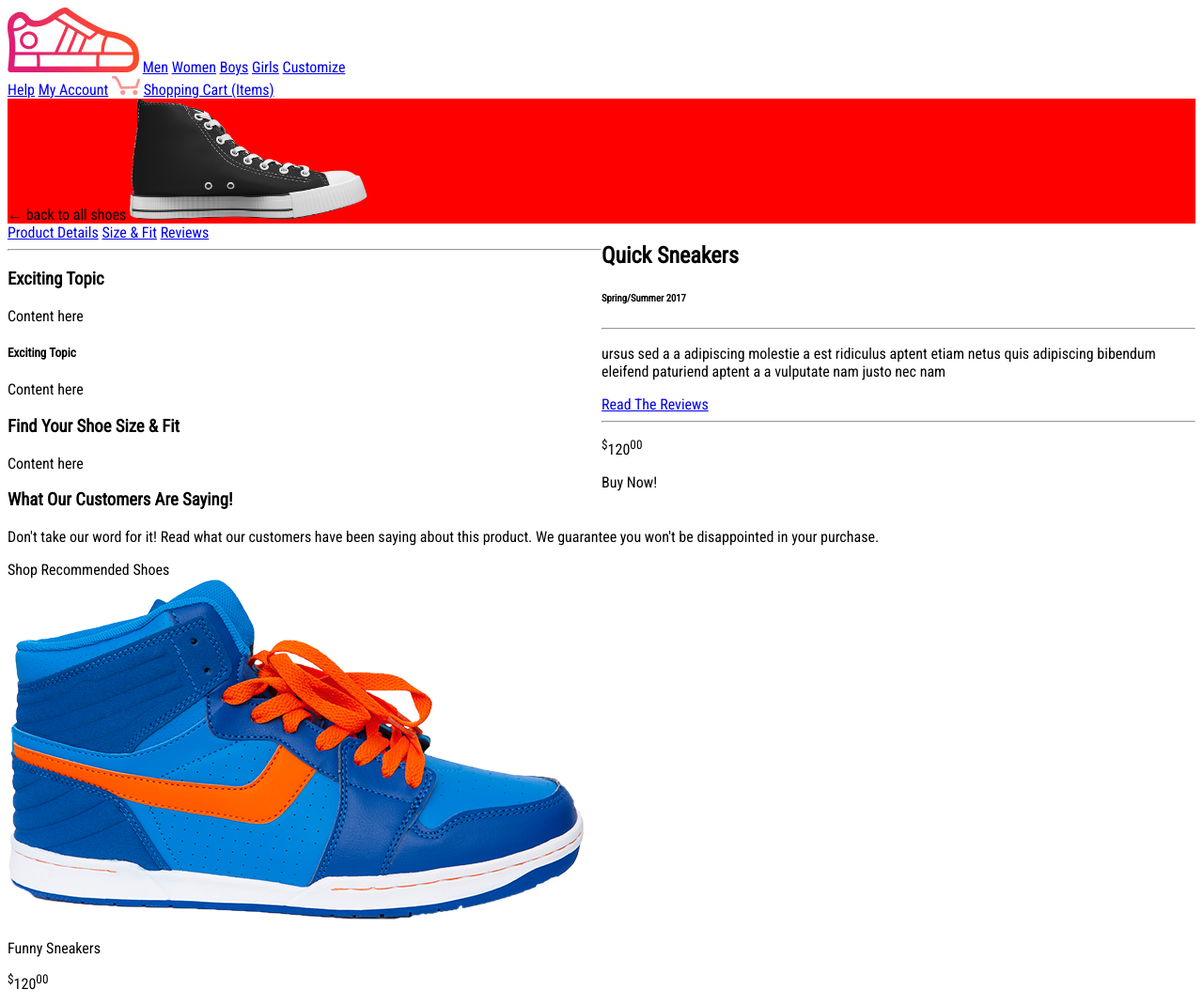
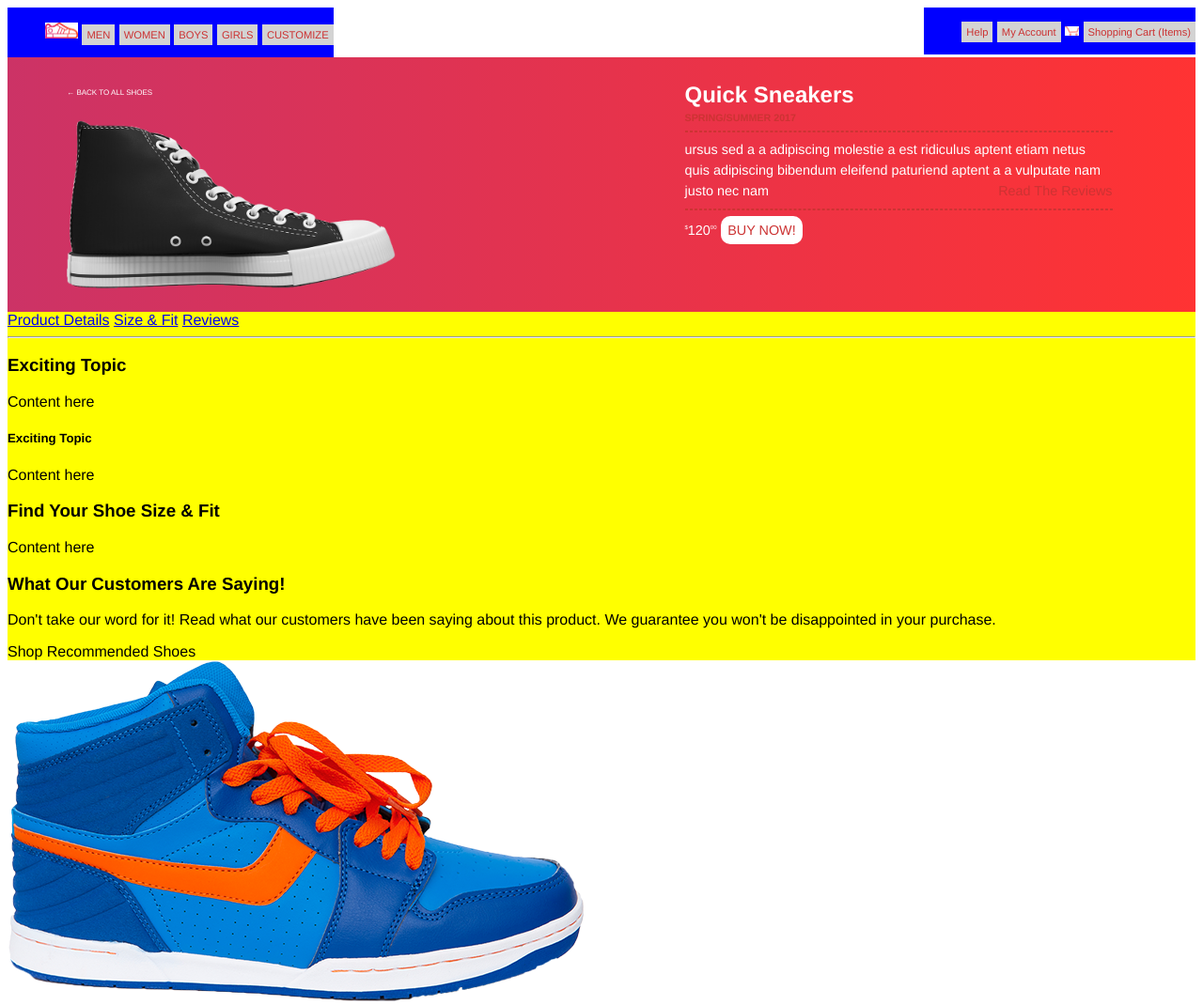
Before and after one commit to LyndseyR/Day1-TIY-Foundations, a plain HTML site: page index.html in a window 1280 px wide. Shown: the top 1070 px of the page at 94% size. Drawn offline with Linux system fonts and the light colour scheme.

Commit message:
Updated Nav Bar and Top Banner
Created inline blocks for navigation and the top banner

```diff
--- a/index.html
+++ b/index.html
@@ -3,30 +3,36 @@
   <head>
     <meta charset="utf-8">
     <title>TIY Mockup</title>
-    <link href="https://fonts.googleapis.com/css?family=Roboto+Condensed" rel="stylesheet">
     <link rel="stylesheet" type="text/css" href="style.css">
   </head>
   <body>
     <header>
       <div class="nav">
-        <img src="images/logo.jpg" alt="Logo">
-        <a href="#">Men</a>
-        <a href="#">Women</a>
-        <a href="#">Boys</a>
-        <a href="#">Girls</a>
-        <a href="#">Customize</a>
+        <div class="navLeft">
+          <ul>
+            <li><img class="logo" src="images/logo.jpg" alt="Logo"></li>
+            <li><a href="#">Men</a></li>
+            <li><a href="#">Women</a></li>
+            <li><a href="#">Boys</a></li>
+            <li><a href="#">Girls</a></li>
+            <li><a href="#">Customize</a></li>
+          </ul>
+        </div>
+        <div class="navRight">
+          <ul>
+            <li><a href="#">Help</a></li>
+            <li><a href="#">My Account</a></li>
+            <li><img class="cart" src="images/cart.jpg" alt="Shopping Cart"></li>
+            <li><a href="#">Shopping Cart (Items)</a></li>
+          </ul>
+        </div>
       </div>
-      <div class="navHeader">
-        <a href="#">Help</a>
-        <a href="#">My Account</a>
-        <img src="images/cart.jpg" alt="Shopping Cart">
-        <a href="#">Shopping Cart (Items)</a>
     </header>
 
     <section class="topBanner">
       <div class="shoeGraphic">
         &larr; back to all shoes
-        <img src="images/shoe1.png" alt="Black Converse">
+        <img class="shoe" src="images/shoe1.png" alt="Black Converse">
       </div>
       <div class="bannerContent">
         <h1>
@@ -39,7 +45,7 @@
         <p>
           ursus sed a a adipiscing molestie a est ridiculus aptent etiam netus quis adipiscing bibendum eleifend paturiend aptent a a vulputate nam justo nec nam
         </p>
-        <a href="#">Read The Reviews</a>
+        <a href="#"><p class="reviews">Read The Reviews</p></a>
         <hr class="dashed">
         <p class="price"><sup>$</sup>120<sup>00</sup></p>
         <p class="buyButton">Buy Now!</p>
@@ -95,18 +101,22 @@
 
     <footer>
       <div class="nav">
-        <img src="images/logo.jpg" alt="Logo">
-        <a href="#">Men</a>
-        <a href="#">Women</a>
-        <a href="#">Boys</a>
-        <a href="#">Girls</a>
-        <a href="#">Customize</a>
+        <div class="navLeft">
+          <ul>
+            <li><img class="logo" src="images/logo.jpg" alt="Logo"></li>
+            <li><a href="#">Men</a></li>
+            <li><a href="#">Women</a></li>
+            <li><a href="#">Boys</a></li>
+            <li><a href="#">Girls</a></li>
+            <li><a href="#">Customize</a></li>
+          </ul>
+        </div>
+        <div class="navFooter">
+          <a href="#">Shipping</a> &vert;
+          <a href="#">Terms &amp; Conditions</a> &vert;
+          <a href="#">&copy; Copyright 2017, Sneaker Shop, LLC.</a>
       </div>
-      <div class="navFooter">
-        <a href="#">Shipping</a> &vert;
-        <a href="#">Terms &amp; Conditions</a> &vert;
-        <a href="#">&copy; Copyright 2017, Sneaker Shop, LLC.</a>
-      </div>
+    </div>
     </footer>
   </body>
 </html>
--- a/style.css
+++ b/style.css
@@ -1,20 +1,122 @@
 body {
-  font-family: Roboto Condensed, arial, sans-serif;
+  font-family: Helvetica, arial, sans-serif;
+}
+/*************************
+Navigation**************/
+
+.nav li {
+  list-style-type: none;
+  display: inline-block;
 }
 
-.topBanner {
-  background-color: red;
+.nav a {
+  padding: 5px;
+  color: #cc3333;
+  font-size: .7em;
+  background-color: lightgrey;
+  text-decoration: none;
 }
 
-.shoeGraphic {
-  width: 50%
+.navLeft{
   float: left;
+  background-color: blue;
+  text-transform: uppercase;
 }
 
-.shoeGraphic img {
-  width: 20%;
+.navRight {
+  background-color: blue;
+
+  float: right;
 }
- .bannerContent {
-   width: 50%;
-   float: right;
- }
+
+.logo {
+  width: 35px;
+}
+
+.cart {
+  width: 15px;
+}
+
+/*************************
+Section Top Banner********/
+
+/*Graphic and Containers*/
+
+.topBanner {
+  clear: both;
+  background-image:  linear-gradient(to right, #cc3366, #ff3333);
+  color: white;
+  padding: 2% 0;
+  height: 100%;
+}
+.shoeGraphic {
+  display: inline-block;
+  width: 40%;
+  /*background-color: lightblue;*/
+  margin-left: 5%;
+  margin-right: 5%;
+  text-transform: uppercase;
+  font-size: .5em;
+}
+.bannerContent {
+  display: inline-block;
+  width: 36%;
+  margin-left: 7%;
+  margin-right: 7%;
+  /*background-color: lightgreen;*/
+  float: right;
+}
+.shoe {
+  width: 350px;
+  display: block;
+  padding-top: 25px;
+}
+
+/*Text*/
+
+h1 {
+  margin: 0 0 .2em;
+}
+h6 {
+  margin: 0;
+  text-transform: uppercase;
+  color: #cc3333;
+}
+.bannerContent p {
+  margin: 0;
+  font-size: .9em;
+  line-height: 1.5em;
+  display: inline;
+}
+.price {
+  display: inline-block;
+}
+.price sup{
+  font-size: .1em;
+}
+.reviews {
+  text-align: right;
+  color: #cc3333;
+  text-decoration: none;
+  display: inline-block;
+  float: right;
+}
+.buyButton {
+  display: inline-block;
+  color: #cc3333;
+  text-transform: uppercase;
+  background-color: white;
+  padding: .5em;
+  border-radius: 10px;
+}
+.dashed {
+  border: 1px #cc3333 dashed;
+}
+
+/*************************
+Section Body Conent *****/
+
+.bodyContent {
+  background-color: yellow;
+  clear: both;
+}
```
